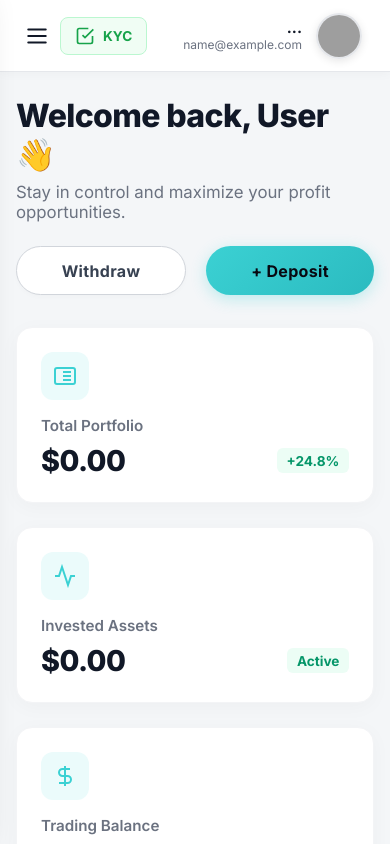
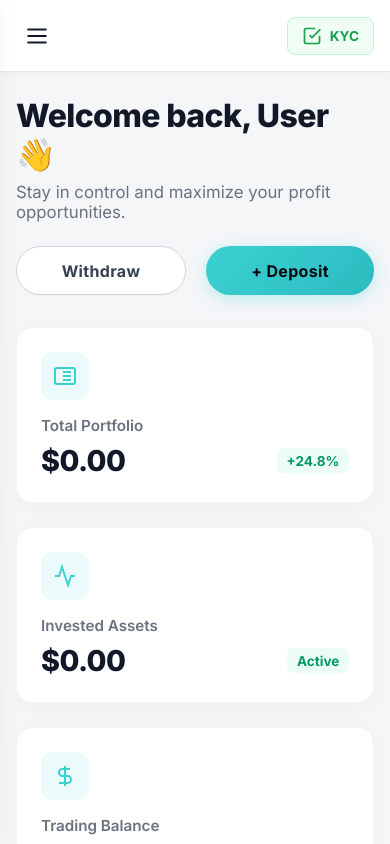
Before and after one commit to Marvidik/equinox, a Next.js app: page /dashboard in a window 390 px wide. Built offline with nearby package versions, Linux system fonts and the light colour scheme; no server answers; sample sign-in values are in the browser's storage; grey boxes are pictures that could not be loaded.

Commit message:
built the admin section of fine ui

```diff
--- a/src/app/dashboard/deposit/page.module.css
+++ b/src/app/dashboard/deposit/page.module.css
@@ -576,7 +576,9 @@
 
 @media (max-width: 600px) {
   .leftPanel, .rightPanel, .payLeft, .payRight, .amountCard {
-    padding: 1.25rem;
+    padding: 1.25rem 1rem;
+    min-width: 0;
+    overflow: hidden;
   }
   .bigAmountField {
     flex-direction: column;
--- a/src/app/dashboard/layout.tsx
+++ b/src/app/dashboard/layout.tsx
@@ -129,15 +129,6 @@ export default function DashboardLayout({ children }: { children: React.ReactNod
               <svg width="20" height="20" fill="none" stroke="currentColor" strokeWidth="2" viewBox="0 0 24 24"><path d="M9 11l3 3L22 4"/><path d="M21 12v7a2 2 0 0 1-2 2H5a2 2 0 0 1-2-2V5a2 2 0 0 1 2-2h11"/></svg>
               <span>KYC</span>
             </Link>
-            <Link href="/dashboard/settings" className={styles.profile}>
-              <div className={styles.profileInfo}>
-                <span className={styles.profileName}>{user?.full_name || '...'}</span>
-                <span className={styles.profileEmail}>{user?.email || '...'}</span>
-              </div>
-              <div className={styles.avatar}>
-                <Image src="/images/team1.jpg" alt="Profile" width={48} height={48} style={{ objectFit: 'cover' }} />
-              </div>
-            </Link>
           </div>
         </header>
         {children}
```
Also changed, not shown: src/app/dashboard/buy-plan/page.module.css (+19 -1 lines).
